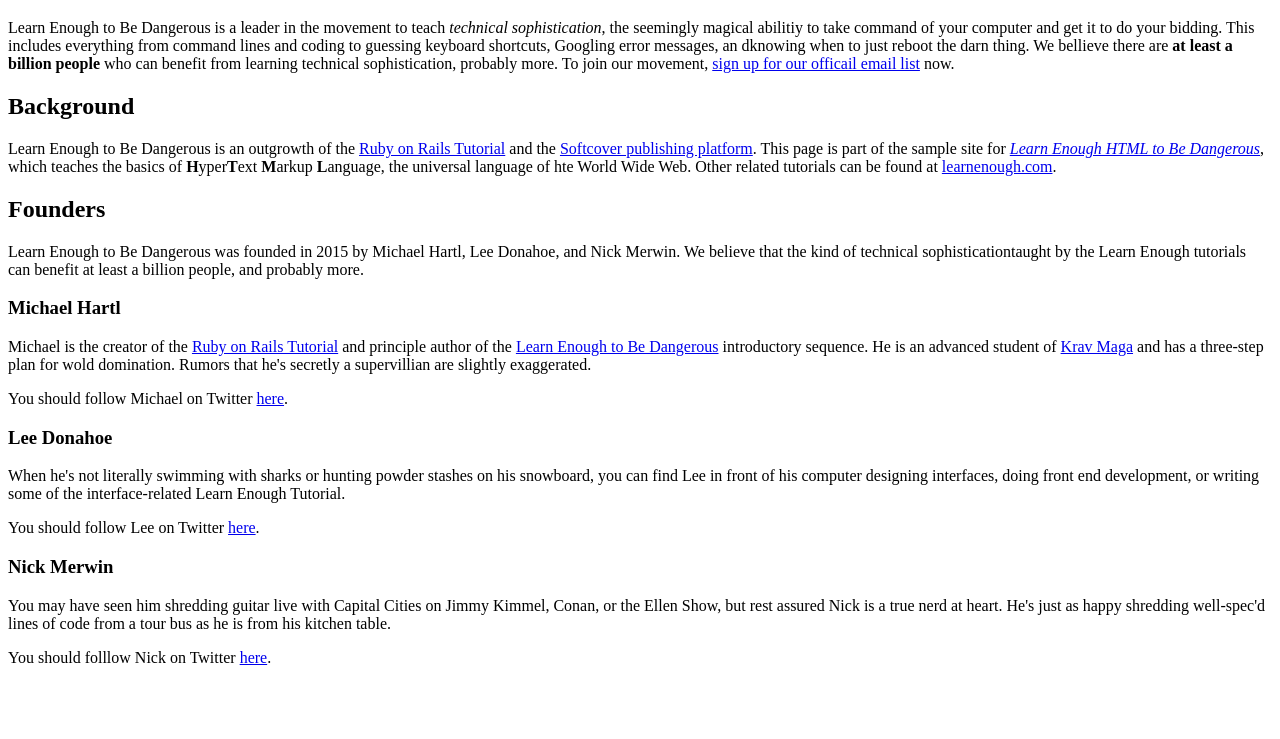
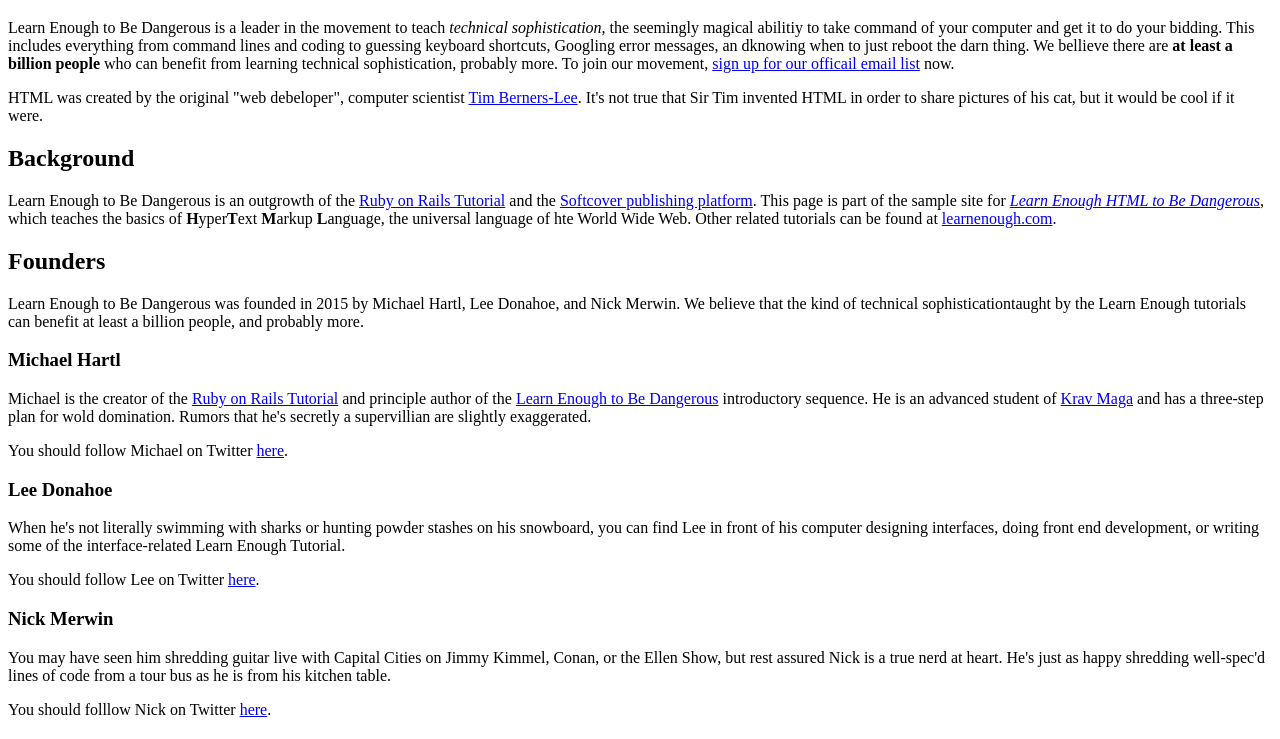
Before and after one commit to mattcturek/sample_website, a plain HTML site: page index.html in a window 1280 px wide. Shown: the part 61-800 px from the top of the page. Drawn offline with Linux system fonts and the light colour scheme.

Commit message:
Added more info into hte Background section. Also added an image to the webpage.

```diff
--- a/index.html
+++ b/index.html
@@ -15,6 +15,12 @@
                 We bellieve there are <strong>at least a billion people</strong> who can benefit from
                 learning technical sophistication, probably more. To join our
                 movement, <a href="https://learnenouogh.com/email">sign up for our officail email list</a> now.
+            </p>
+            <p>
+                HTML was created by the original "web debeloper", computer scientist
+                <a href="https://en.wikipedia.org/wiki/Tim_berners-Lee">Tim Berners-Lee</a>.
+                It's not true that Sir Tim invented HTML in order to share pictures of his
+                cat, but it would be cool if it were.
             </p>
         <h2>Background</h2>
             <p>
```
Also changed, not shown: images/kitten.jpg (added).
